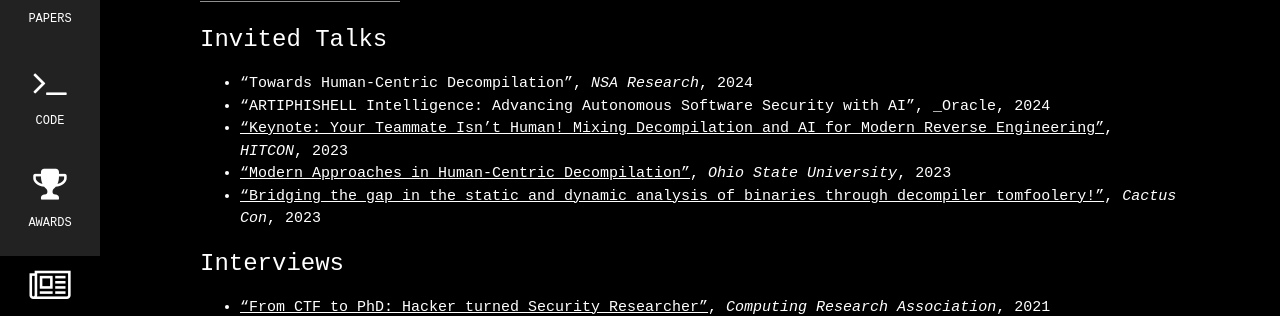
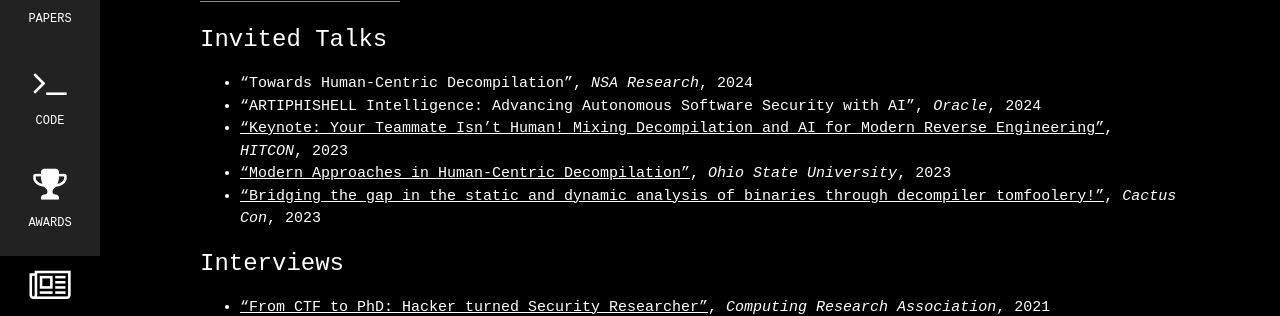
Before and after one commit to mahaloz/zionbasque.com, a Jekyll site: the page built from media.md, in a window 1280 px wide. Shown: the part 150-466 px from the top of the page. Built offline with Jekyll 4.4.1, drawn with Linux system fonts in a browser that asks for light colours.

```diff
--- a/media.md
+++ b/media.md
@@ -8,7 +8,7 @@
 
 ### Invited Talks
 - "Towards Human-Centric Decompilation", _NSA Research_, 2024
-- "ARTIPHISHELL Intelligence: Advancing Autonomous Software Security with AI", _Oracle, 2024
+- "ARTIPHISHELL Intelligence: Advancing Autonomous Software Security with AI", _Oracle_, 2024
 - ["Keynote: Your Teammate Isn’t Human! Mixing Decompilation and AI for Modern Reverse Engineering"](https://youtu.be/HbrebQiFLDs?si=TJhKSju85jTLSsiT), _HITCON_, 2023
 - ["Modern Approaches in Human-Centric Decompilation"](https://icdt.osu.edu/events/2023/03/virtual-event-modern-approaches-human-centric-decompilation), _Ohio State University_, 2023
 - ["Bridging the gap in the static and dynamic analysis of binaries through decompiler tomfoolery!"](https://www.youtube.com/watch?v=-J8fGMt6UmE&t=22441s), _Cactus Con_, 2023
```
